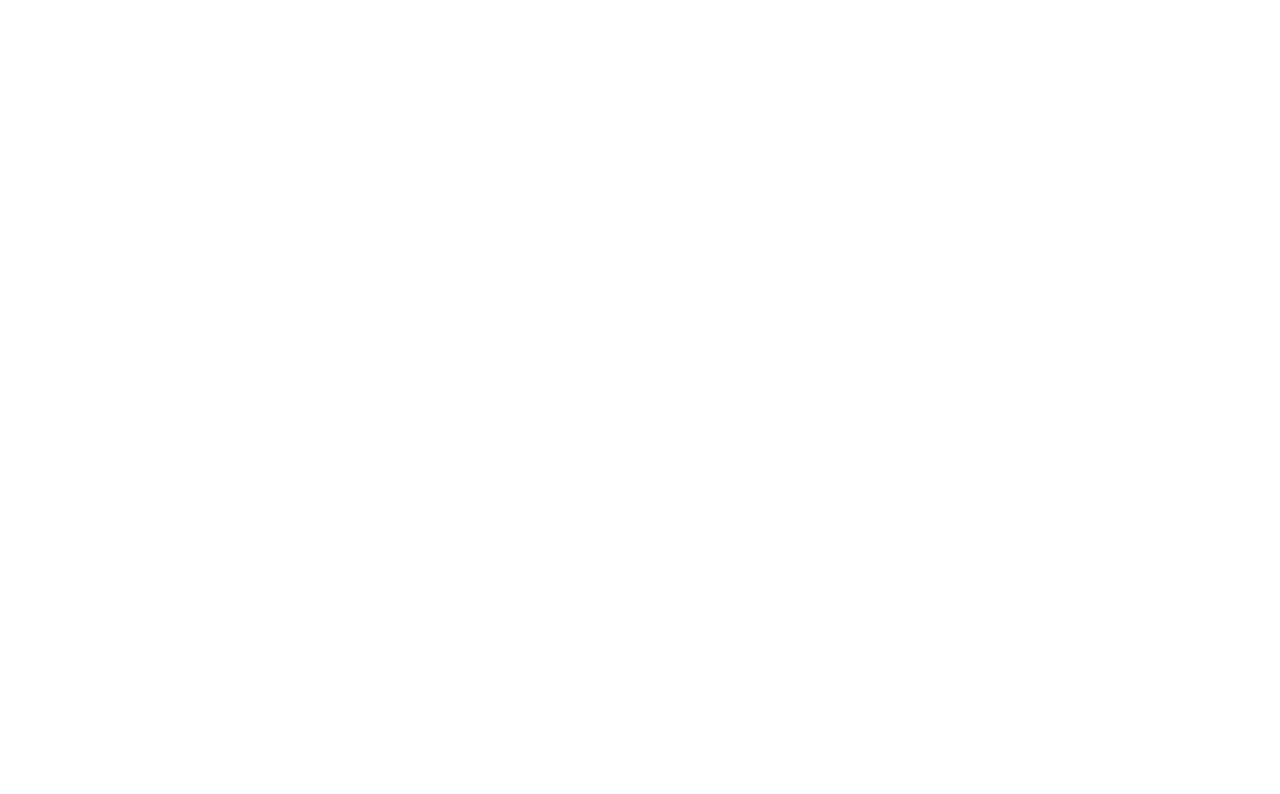
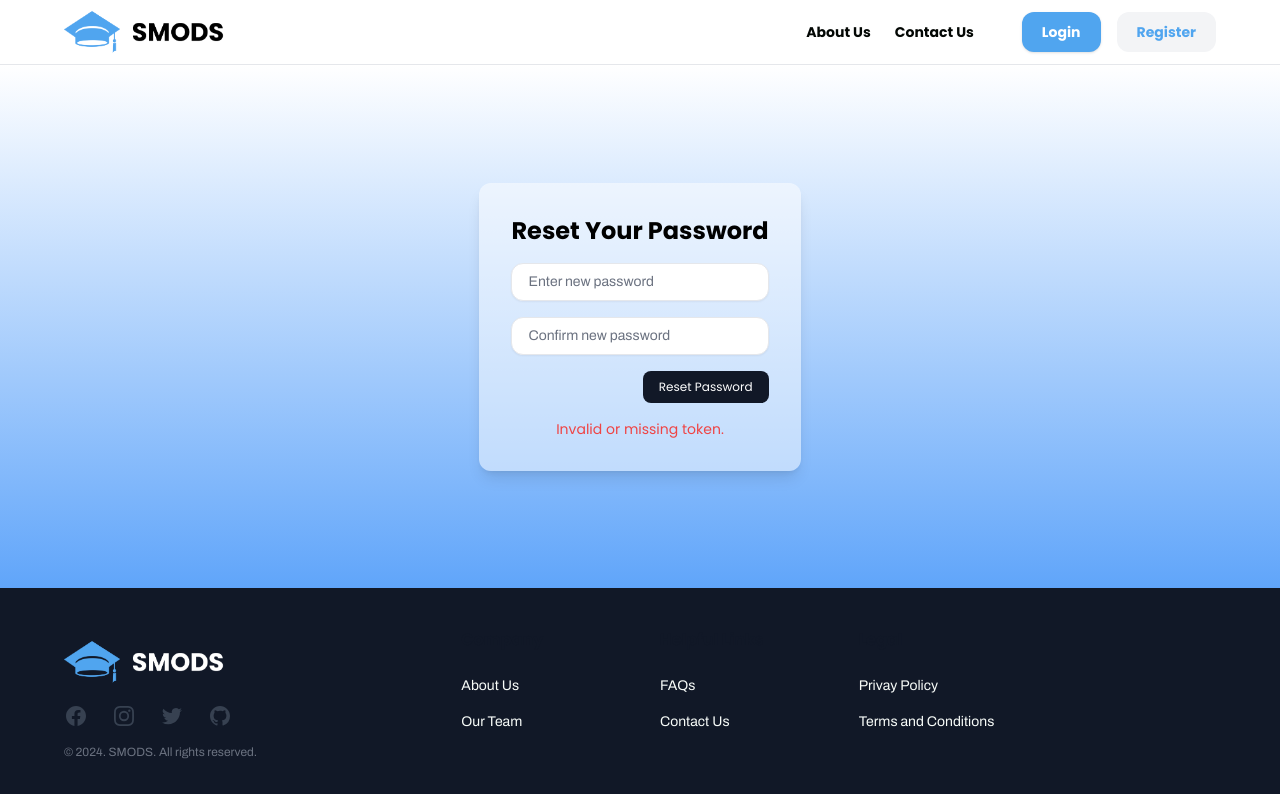
Before and after one commit to mattw23n/smods, a React (Create React App) app in the folder frontend/: page /reset-password in a window 1280 px wide. Before the commit this address had no page. Shown: the top 794 px of the page. Built offline with nearby package versions, Linux system fonts and the light colour scheme.

Commit message:
Add password reset pages

```diff
--- a/frontend/src/App.js
+++ b/frontend/src/App.js
@@ -13,6 +13,8 @@
 import ResendVerification from './pages/ResendVerification.jsx';
 import HandleVerification from './pages/HandleVerification.jsx';
 import { UserProvider } from "./data/user";
+import RequestPasswordReset from "./pages/RequestPasswordReset";
+import ResetPassword from "./pages/ResetPassword";
 
 function App() {
     return (
@@ -31,6 +33,8 @@
                     <Route path="/verify-email" element={<VerifyEmail />} />
                     <Route path="/resend-verification" element={<ResendVerification />} />
                     <Route path="/handle-verification" element={<HandleVerification />} />
+                    <Route path="/password-recovery" element={<RequestPasswordReset />} />
+                    <Route path="/reset-password" element={<ResetPassword />} />
                 </Routes>
             </Router>
         </UserProvider>
--- /dev/null
+++ b/frontend/src/pages/RequestPasswordReset.jsx
@@ -0,0 +1,65 @@
+import React, { useState } from 'react';
+import axios from 'axios';
+import Header from '../components/header';
+import Footer from '../components/footer';
+
+function RequestPasswordReset() {
+    const [email, setEmail] = useState('');
+    const [message, setMessage] = useState('');
+    const [error, setError] = useState('');
+
+    const handleEmailChange = (event) => {
+        setEmail(event.target.value);
+    };
+
+    const handleSubmit = async (event) => {
+        event.preventDefault();
+        try {
+            const response = await axios.post(`http://localhost:8080/api/auth/request-password-reset?email=${email}`);
+            setMessage('Email Sent! Please check your inbox.');
+            setError('');
+        } catch (error) {
+            setError('Error sending recovery link. Please try again.');
+            setMessage('');
+        }
+    };
+
+    return (
+        <div className="min-h-screen flex flex-col">
+            <Header />
+            <div className="flex-1 flex items-center justify-center bg-gradient-to-b from-white to-blue-400">
+                <div className="bg-white bg-opacity-50 rounded-xl p-8 shadow-lg text-center max-w-lg">
+                    <h1 className="text-2xl font-bold font-poppins mb-4">Forgot Your Password?</h1>
+                    <p className="text-lg font-archivo mb-4">
+                        Enter your email address to receive a link.
+                    </p>
+                    <form onSubmit={handleSubmit} className="space-y-4">
+                        <div>
+                            <label htmlFor="email" className="sr-only">Email</label>
+                            <input
+                                type="email"
+                                id="email"
+                                className="w-full rounded-xl border-gray-200 py-2 px-4 text-sm shadow-sm font-archivo"
+                                placeholder="Enter your email"
+                                value={email}
+                                onChange={handleEmailChange}
+                                required
+                            />
+                        </div>
+                        <button
+                            type="submit"
+                            className="font-poppins block ml-auto rounded-lg bg-gray-900 px-4 py-2 text-xs font-medium text-white hover:opacity-75"
+                        >
+                            Send Recovery Link
+                        </button>
+                    </form>
+                    {message && <p className="mt-4 text-sm text-green-500 font-poppins">{message}</p>}
+                    {error && <p className="mt-4 text-sm text-red-500 font-poppins">{error}</p>}
+                </div>
+            </div>
+            <Footer />
+        </div>
+    );
+}
+
+export default RequestPasswordReset;
--- /dev/null
+++ b/frontend/src/pages/ResetPassword.jsx
@@ -0,0 +1,104 @@
+import React, { useState, useEffect } from 'react';
+import axios from 'axios';
+import { useNavigate } from 'react-router-dom';
+import Header from '../components/header';
+import Footer from '../components/footer';
+
+function ResetPassword() {
+    const [password, setPassword] = useState('');
+    const [confirmPassword, setConfirmPassword] = useState('');
+    const [message, setMessage] = useState('');
+    const navigate = useNavigate();
+    const [token, setToken] = useState('');
+
+    useEffect(() => {
+        const urlParams = new URLSearchParams(window.location.search);
+        const tokenParam = urlParams.get('token');
+        if (tokenParam) {
+            setToken(tokenParam);
+        } else {
+            setMessage('Invalid or missing token.');
+        }
+    }, []);
+
+    const handlePasswordChange = (event) => {
+        setPassword(event.target.value);
+    };
+
+    const handleConfirmPasswordChange = (event) => {
+        setConfirmPassword(event.target.value);
+    };
+
+    const handleSubmit = async (event) => {
+        event.preventDefault();
+
+        if (password !== confirmPassword) {
+            setMessage('Passwords do not match.');
+            return;
+        }
+
+        try {
+            const response = await axios.post('http://localhost:8080/api/auth/reset-password', {
+                token,
+                newPassword: password
+            });
+            setMessage('Password reset successful. Redirecting to login...');
+            setTimeout(() => {
+                navigate('/signin');
+            }, 3000);
+        } catch (error) {
+            setMessage('Error resetting password. Please try again.');
+        }
+    };
+
+    return (
+        <div className="min-h-screen flex flex-col">
+            <Header />
+            <div className="flex-1 flex items-center justify-center bg-gradient-to-b from-white to-blue-400">
+                <div className="bg-white bg-opacity-50 rounded-xl p-8 shadow-lg text-center max-w-lg">
+                    <h1 className="text-2xl font-bold font-poppins mb-4">Reset Your Password</h1>
+                    <form onSubmit={handleSubmit} className="space-y-4">
+                        <div>
+                            <label htmlFor="password" className="sr-only">New Password</label>
+                            <input
+                                type="password"
+                                id="password"
+                                className="w-full rounded-xl border-gray-200 py-2 px-4 text-sm shadow-sm font-archivo"
+                                placeholder="Enter new password"
+                                value={password}
+                                onChange={handlePasswordChange}
+                                required
+                            />
+                        </div>
+                        <div>
+                            <label htmlFor="confirmPassword" className="sr-only">Confirm New Password</label>
+                            <input
+                                type="password"
+                                id="confirmPassword"
+                                className="w-full rounded-xl border-gray-200 py-2 px-4 text-sm shadow-sm font-archivo"
+                                placeholder="Confirm new password"
+                                value={confirmPassword}
+                                onChange={handleConfirmPasswordChange}
+                                required
+                            />
+                        </div>
+                        <button
+                            type="submit"
+                            className="font-poppins block ml-auto rounded-lg bg-gray-900 px-4 py-2 text-xs font-medium text-white hover:opacity-75"
+                        >
+                            Reset Password
+                        </button>
+                    </form>
+                    {message && (
+                        <p className={`mt-4 text-sm font-poppins ${message.includes('successful') ? 'text-green-500' : 'text-red-500'}`}>
+                            {message}
+                        </p>
+                    )}
+                </div>
+            </div>
+            <Footer />
+        </div>
+    );
+}
+
+export default ResetPassword;
```
Also changed, not shown: frontend/package.json (+0 -10 lines).
